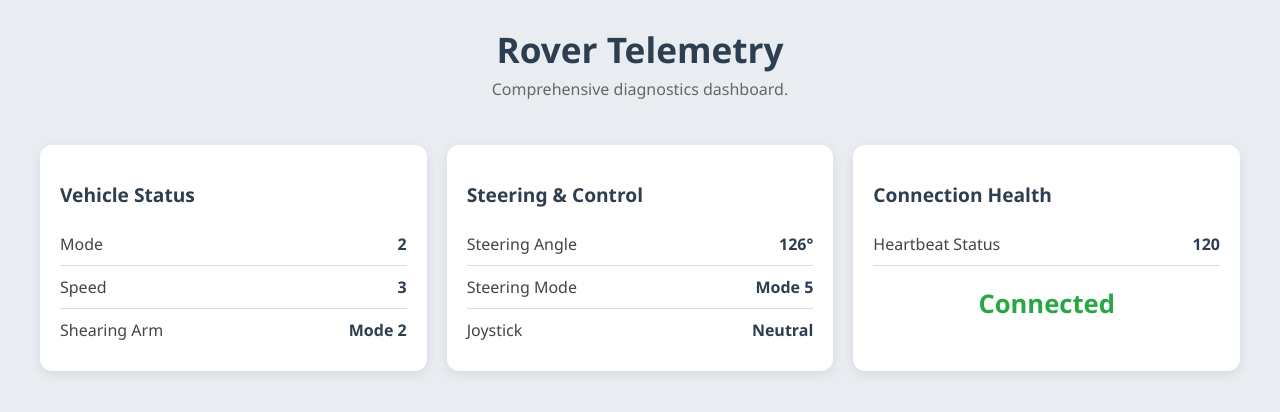
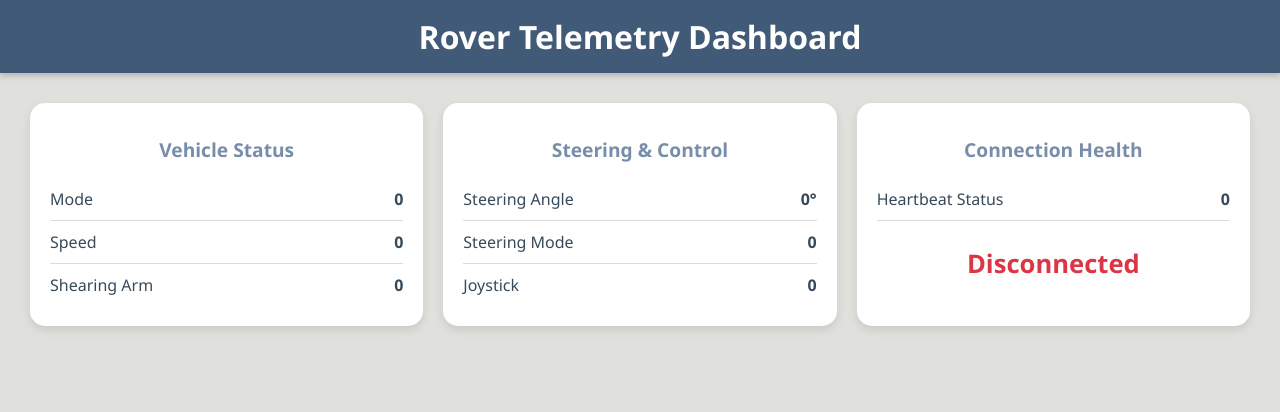
Before and after one commit to charu2409/Rover_Telemetry, a Flask app: page / in a window 1280 px wide. Shown: the top 412 px of the page. Run offline with Flask 3, Linux system fonts and the light colour scheme.

Commit message:
Update index.html

```diff
--- a/templates/index.html
+++ b/templates/index.html
@@ -3,14 +3,15 @@
 <head>
   <meta charset="UTF-8">
   <meta name="viewport" content="width=device-width, initial-scale=1.0">
-  <title>Rover Telemetry</title>
+  <title>Rover Dashboard</title>
   <style>
     :root {
-      --primary-bg: #e9edf2;
-      --card-bg: #ffffff;
-      --heading-color: #2d3e50;
-      --label-color: #444;
-      --line-color: #dcdcdc;
+      --primary: #E0E1DD;
+      --secondary: #778DA9;
+      --accent: #415A77;
+      --dark: #384959;
+      --white: #ffffff;
+      --line: #dcdcdc;
       --connected: #28a745;
       --disconnected: #dc3545;
     }
@@ -18,53 +19,52 @@
     body {
       margin: 0;
       font-family: "Segoe UI", Tahoma, sans-serif;
-      background: var(--primary-bg);
-      color: var(--label-color);
+      background: var(--primary);
+      color: var(--dark);
     }
 
     header {
-      background: none;
-      color: var(--heading-color);
-      padding: 25px;
+      background: var(--accent);
+      color: var(--white);
+      padding: 15px 25px;
       text-align: center;
-    }
-
-    header h1 {
-      font-size: 2.2rem;
-      margin: 0;
-    }
-
-    header p {
-      margin: 5px 0 0;
-      font-size: 1rem;
-      color: #666;
+      font-size: 2rem;
+      font-weight: bold;
+      box-shadow: 0 3px 6px rgba(0,0,0,0.2);
     }
 
     .container {
       display: grid;
       grid-template-columns: repeat(auto-fit, minmax(300px, 1fr));
       gap: 20px;
-      padding: 20px 40px;
+      padding: 30px;
     }
 
     .card {
-      background: var(--card-bg);
-      border-radius: 12px;
+      background: var(--white);
+      border-radius: 15px;
       padding: 20px;
-      box-shadow: 0 4px 12px rgba(0,0,0,0.08);
+      box-shadow: 0 4px 10px rgba(0,0,0,0.1);
+      transition: transform 0.2s, box-shadow 0.2s;
     }
 
-    .card h2 {
+    .card:hover {
+      transform: translateY(-5px);
+      box-shadow: 0 6px 14px rgba(0,0,0,0.15);
+    }
+
+    .card h1 {
       font-size: 1.2rem;
-      color: var(--heading-color);
+      text-align: center;
       margin-bottom: 15px;
+      color: var(--secondary);
     }
 
     .row {
       display: flex;
       justify-content: space-between;
       padding: 10px 0;
-      border-bottom: 1px solid var(--line-color);
+      border-bottom: 1px solid var(--line);
     }
 
     .row:last-child {
@@ -73,19 +73,18 @@
 
     .label {
       font-size: 1rem;
-      color: var(--label-color);
+      font-weight: 500;
     }
 
     .value {
+      font-size: 1rem;
       font-weight: bold;
-      font-size: 1rem;
-      color: var(--heading-color);
+      color: var(--dark);
     }
 
-    /* Connection Status */
     .status-container {
       text-align: center;
-      margin-top: 20px;
+      margin-top: 25px;
     }
 
     .status {
@@ -104,52 +103,52 @@
 </head>
 <body>
 
-  <header>
-    <h1>Rover Telemetry</h1>
-    <p>Comprehensive diagnostics dashboard.</p>
-  </header>
+  <header>Rover Telemetry Dashboard</header>
 
   <div class="container">
+    <!-- Vehicle Status -->
     <div class="card">
-      <h2>Vehicle Status</h2>
+      <h1>Vehicle Status</h1>
       <div class="row">
         <span class="label">Mode</span>
-        <span class="value" id="mode">2</span>
+        <span class="value" id="mode">0</span>
       </div>
       <div class="row">
         <span class="label">Speed</span>
-        <span class="value" id="speed">3</span>
+        <span class="value" id="speed">0</span>
       </div>
       <div class="row">
         <span class="label">Shearing Arm</span>
-        <span class="value" id="shearingarm">Mode 2</span>
+        <span class="value" id="shearingarm">0</span>
       </div>
     </div>
 
+    <!-- Steering & Control -->
     <div class="card">
-      <h2>Steering & Control</h2>
+      <h1>Steering & Control</h1>
       <div class="row">
         <span class="label">Steering Angle</span>
-        <span class="value" id="angle">126°</span>
+        <span class="value" id="angle">0°</span>
       </div>
       <div class="row">
         <span class="label">Steering Mode</span>
-        <span class="value" id="steeringmode">Mode 5</span>
+        <span class="value" id="steeringmode">0</span>
       </div>
       <div class="row">
         <span class="label">Joystick</span>
-        <span class="value" id="joystick">Neutral</span>
+        <span class="value" id="joystick">0</span>
       </div>
     </div>
 
+    <!-- Connection Health -->
     <div class="card">
-      <h2>Connection Health</h2>
+      <h1>Connection Health</h1>
       <div class="row">
         <span class="label">Heartbeat Status</span>
-        <span class="value" id="heartbeat">120</span>
+        <span class="value" id="heartbeat">0</span>
       </div>
       <div class="status-container">
-        <span id="status" class="status connected">Connected</span>
+        <span id="status" class="status disconnected">Disconnected</span>
       </div>
     </div>
   </div>
```
